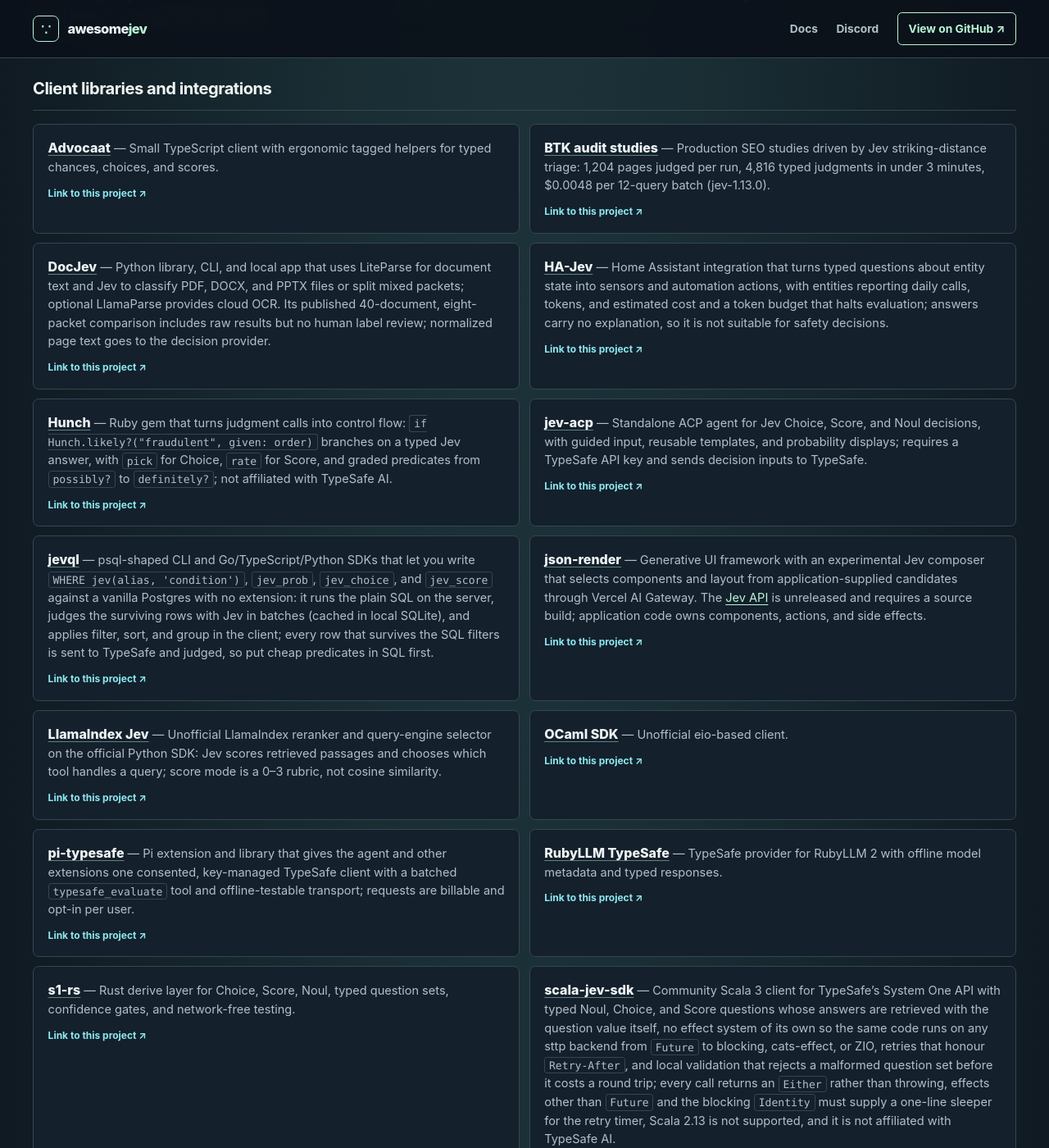
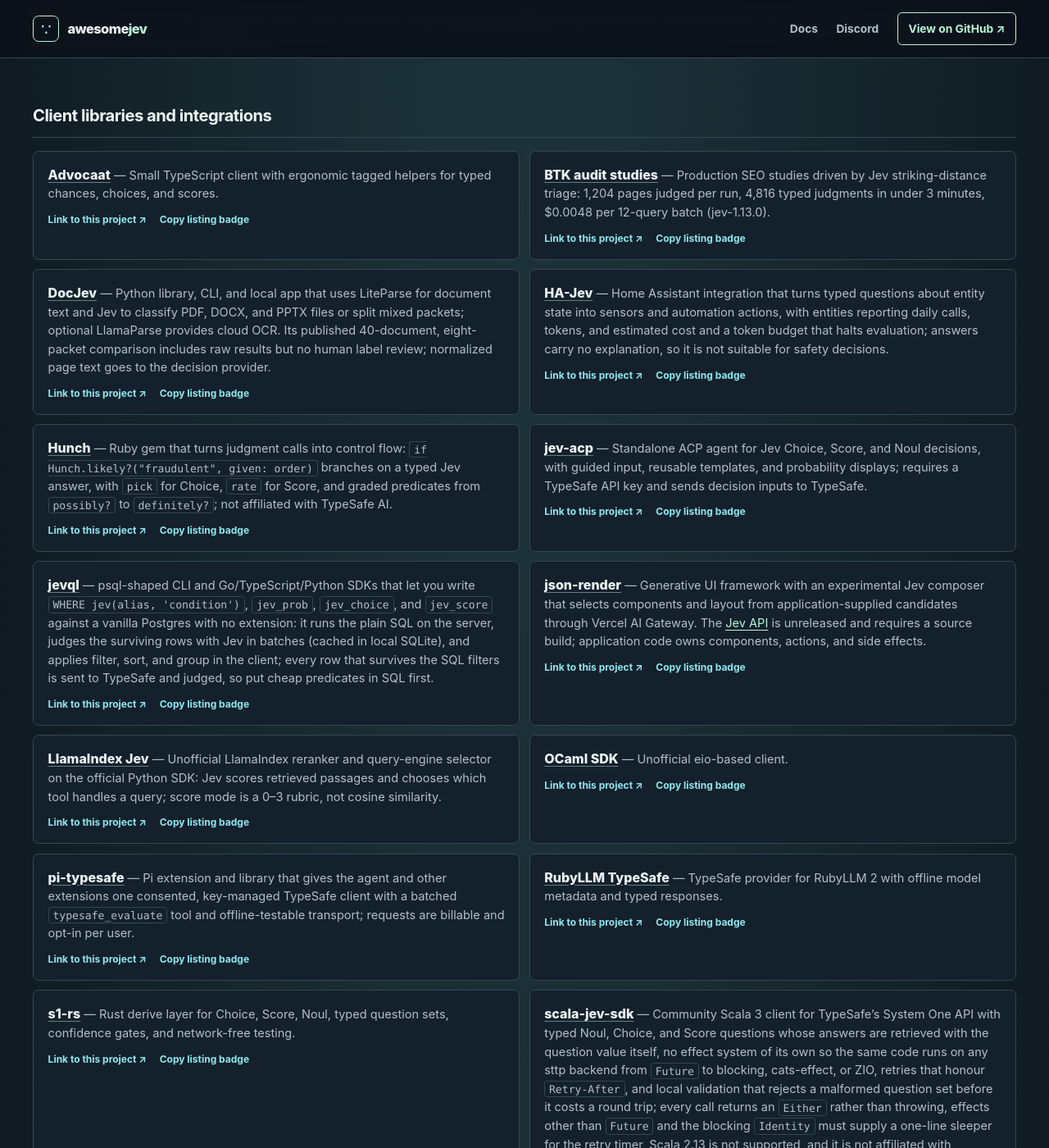
Before and after one commit to AbdelStark/awesome-typesafe, a Jekyll site: the page built from index.md, in a window 1280 px wide and 1400 px high, scrolled down 5544 px. Shown: the whole window at 82% size. Built offline with Jekyll 4.4.1, drawn with Linux system fonts in a browser that asks for light colours; our own code applies the rules of GitHub Pages for plain Markdown files; some of the changed text lies outside the part shown.

Commit message:
Give listed builders exact-entry badge links

```diff
--- a/assets/directory.js
+++ b/assets/directory.js
@@ -36,7 +36,29 @@
       link.href = permalink.href;
       link.textContent = 'Link to this project ↗';
       link.setAttribute('aria-label', `Link to ${source.textContent.trim()} in Awesome Jev`);
-      item.append(link);
+      const actions = document.createElement('div');
+      actions.className = 'resource-actions';
+      actions.append(link);
+      if (navigator.clipboard?.writeText) {
+        const badge = document.createElement('button');
+        badge.type = 'button';
+        badge.className = 'resource-badge';
+        badge.textContent = 'Copy listing badge';
+        badge.setAttribute('aria-label', `Copy a listing badge for ${source.textContent.trim()}`);
+        badge.addEventListener('click', async () => {
+          const image = new URL('assets/listed-badge.svg', location.href).href;
+          const markdown = `[![Listed in Awesome Jev](${image})](${permalink.href})`;
+          try {
+            await navigator.clipboard.writeText(markdown);
+            badge.textContent = 'Badge copied';
+          } catch {
+            badge.textContent = 'Copy unavailable';
+          }
+          window.setTimeout(() => { badge.textContent = 'Copy listing badge'; }, 2000);
+        });
+        actions.append(badge);
+      }
+      item.append(actions);
       resourceItems.set(resourceUrl, item);
     }
   }
@@ -47,6 +69,9 @@
   const categoryTitle = document.createElement('h3');
   categoryTitle.className = 'directory-tools__title';
   categoryTitle.textContent = 'Browse by category';
+  const hint = document.createElement('p');
+  hint.className = 'directory-tools__hint';
+  hint.textContent = 'Listed here? Find your card and copy a badge linking to your exact entry.';
   const categoryGrid = document.createElement('div');
   categoryGrid.className = 'category-grid';
   categoryGrid.setAttribute('role', 'group');
@@ -122,7 +147,7 @@
   empty.hidden = true;
   empty.textContent = 'No projects match. Try another term or category.';
   controls.append(search, select);
-  tools.append(categoryTitle, categoryGrid, label, controls, statusRow, empty);
+  tools.append(categoryTitle, hint, categoryGrid, label, controls, statusRow, empty);
   start.after(tools);
 
   const params = new URLSearchParams(location.search);
--- a/assets/style.css
+++ b/assets/style.css
@@ -113,6 +113,7 @@
 
 .directory-tools { margin: 1.6rem 0 2.4rem; padding: 1.4rem; border: 1px solid #60837c; border-radius: .7rem; background: linear-gradient(130deg, #1d383b, var(--panel)); }
 .directory-tools__title { margin: 0 0 .9rem !important; color: var(--text); font-size: 1.12rem !important; }
+.directory-tools__hint { margin: -.35rem 0 1rem !important; color: var(--muted); font-size: .84rem; }
 .category-grid { display: grid; grid-template-columns: repeat(4, minmax(0, 1fr)); gap: .55rem; margin-bottom: 1.6rem; }
 .category-card { display: flex; flex-direction: column; justify-content: space-between; gap: .55rem; min-width: 0; min-height: 6rem; padding: .75rem .9rem; border: 1px solid #4d6a6e; border-radius: .4rem; background: #10222c; color: var(--text); text-align: left; cursor: pointer; }
 .category-card:hover { border-color: var(--mint); background: #18343a; }
@@ -134,8 +135,11 @@
 .resource-list li:hover { border-color: #76a99c; background: var(--panel-raised); }
 .resource-list li > a:first-child { color: var(--text); font-weight: 760; font-size: 1rem; text-decoration-color: #60837c; }
 .resource-list li > a:first-child:hover { color: var(--mint); }
-.resource-permalink { display: block; width: fit-content; margin-top: .7rem; color: var(--aqua); font-size: .75rem; font-weight: 700; text-decoration: none; }
+.resource-actions { display: flex; flex-wrap: wrap; align-items: center; gap: .45rem 1rem; margin-top: .7rem; }
+.resource-permalink, .resource-badge { width: fit-content; color: var(--aqua); font-family: inherit; font-size: .75rem; font-weight: 700; line-height: 1.5; text-decoration: none; }
 .resource-permalink:hover { text-decoration: underline; }
+.resource-badge { padding: 0; border: 0; background: transparent; cursor: pointer; }
+.resource-badge:hover { text-decoration: underline; }
 #contributors + p { color: var(--muted); }
 #contributors ~ table img { border-radius: 50%; }
 
```
Also changed, not shown: CONTRIBUTING.md (+1 -1 lines).
